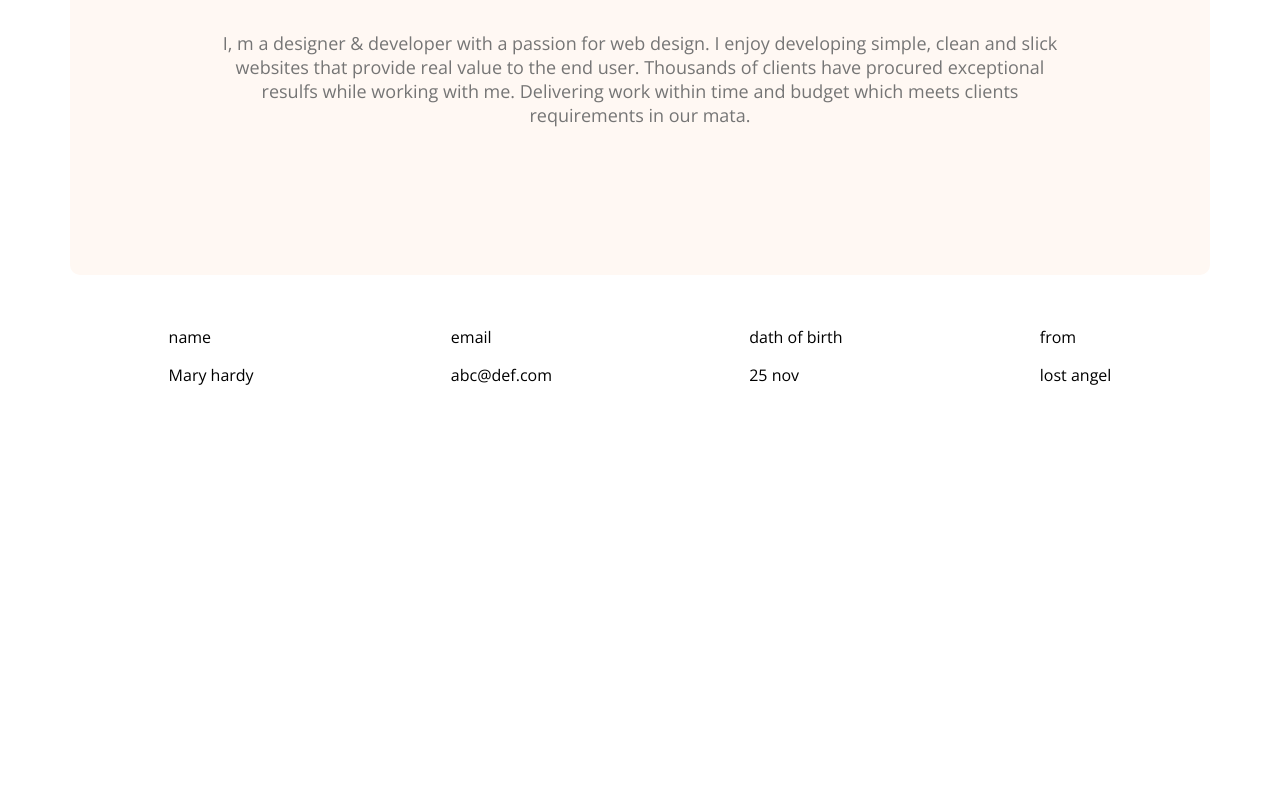
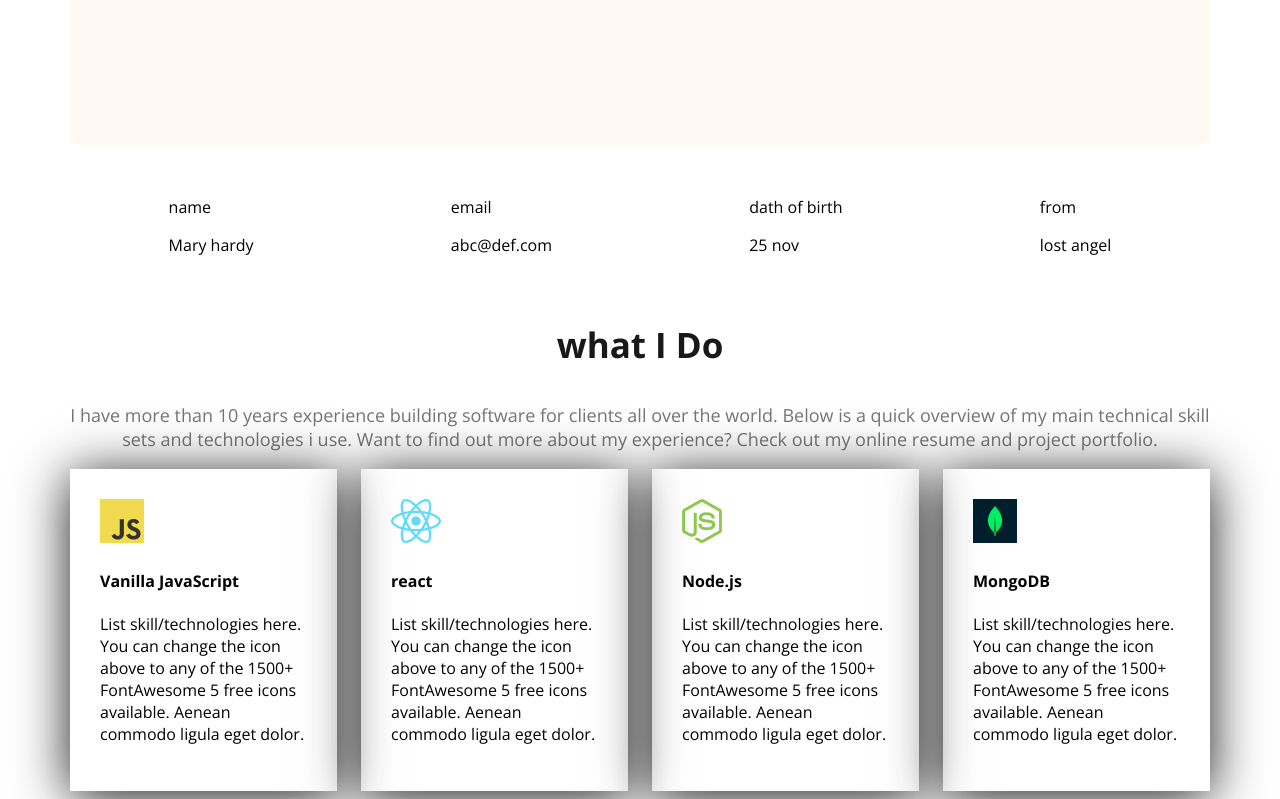
Before and after one commit to mahdeemuztaheed/web-dev-portfolio, a plain HTML site: page index.html in a window 1280 px wide. Shown: the part 1314-2113 px from the top of the page. Before the commit the page ends 1738 px from the top, so only its background shows below. Drawn offline with nearby package versions, Linux system fonts and the light colour scheme.

Commit message:
text added

```diff
--- a/index.html
+++ b/index.html
@@ -65,7 +65,39 @@
             </div>
          </div>
 <!-- section er kaj  -->
- <section>
+ <section class="skills">
+  <h3 class="section-title text-center"> what I Do</h3>
+  <p class="section-description text-center"> I have more than 10 years experience building software for clients all over the world. Below is a quick overview of my main technical skill sets and technologies i use. Want to find out more about my experience? Check out my online resume and project portfolio.</p>
+  <!-- .skill*4>img+h4.skill-title+p.skill-description -->
+  <div class="skill-container">
+  <div class="skill">
+    <img src="images/icons/js.png" alt="">
+    <h4 class="skill-title">Vanilla JavaScript</h4>
+    <p class="slill-description">List skill/technologies here. You can change the icon above to any of the 1500+ FontAwesome 5 free icons available. Aenean commodo ligula eget dolor.</p>
+  </div>
+  <div class="skill">
+    <img src="images/icons/react.png" alt="">
+    <h4 class="skill-title">react</h4>
+    <p class="slill-description">List skill/technologies here. You can change the icon above to any of the 1500+ FontAwesome 5 free icons available. Aenean commodo ligula eget dolor.</p>
+  </div>
+  <div class="skill">
+    <img src="images/icons/nodejs.png" alt="">
+    <h4 class="skill-title">Node.js</h4>
+    <p class="slill-description">List skill/technologies here. You can change the icon above to any of the 1500+ FontAwesome 5 free icons available. Aenean commodo ligula eget dolor.</p>
+  </div>
+  <div class="skill">
+    <img src="images/icons/mongo.png" alt="">
+    <h4 class="skill-title">MongoDB</h4>
+    <p class="slill-description">List skill/technologies here. You can change the icon above to any of the 1500+ FontAwesome 5 free icons available. Aenean commodo ligula eget dolor.</p>
+  </div>
+
+     </div>
+
+
+
+
+
+
 
  </section>
 
--- a/styles/portfolio.css
+++ b/styles/portfolio.css
@@ -18,9 +18,12 @@
     color: #FD6E0A ;
  }
  .secondary-background{
-    background-color: #FFF8F3;
+    background-color: #FFF8F3;}
+.text-center{
+             text-align: center;
+    }
 
- }
+
 .dark-2{
     color: #474747;
 }
@@ -93,13 +96,16 @@ nav li a{
 main{
     max-width: 1140px;
     margin: 0 auto;
+
+}
+.main section{
+    margin-top: 130px ;
 }
 /* about style */
 .about{
 border-radius: 10px;
 padding: 130px 150px;
 text-align: center;
-margin-top: 130px;
 }
 .about-items{
     display: flex;
@@ -114,3 +120,15 @@ margin-top: 130px;
     font-weight: 600;
 
 }
+/* skiller kaj */
+.skill-container
+{
+    display:flex ;
+    gap: 24px;
+}
+.skill{
+    padding: 30px;
+    border-radius: px;
+  box-shadow: 0px 6px 50px 0px rgb(28, 27, 27);
+
+}
```
